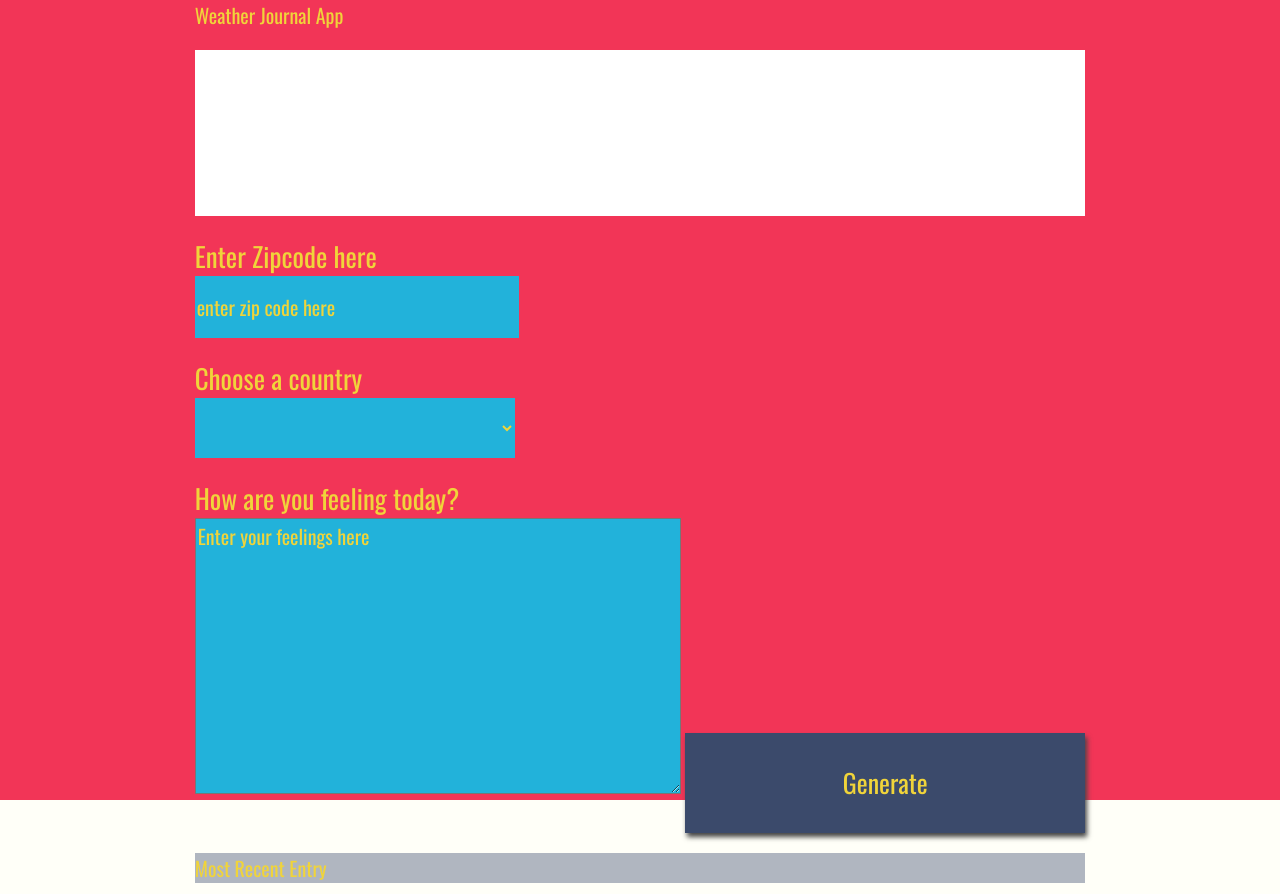
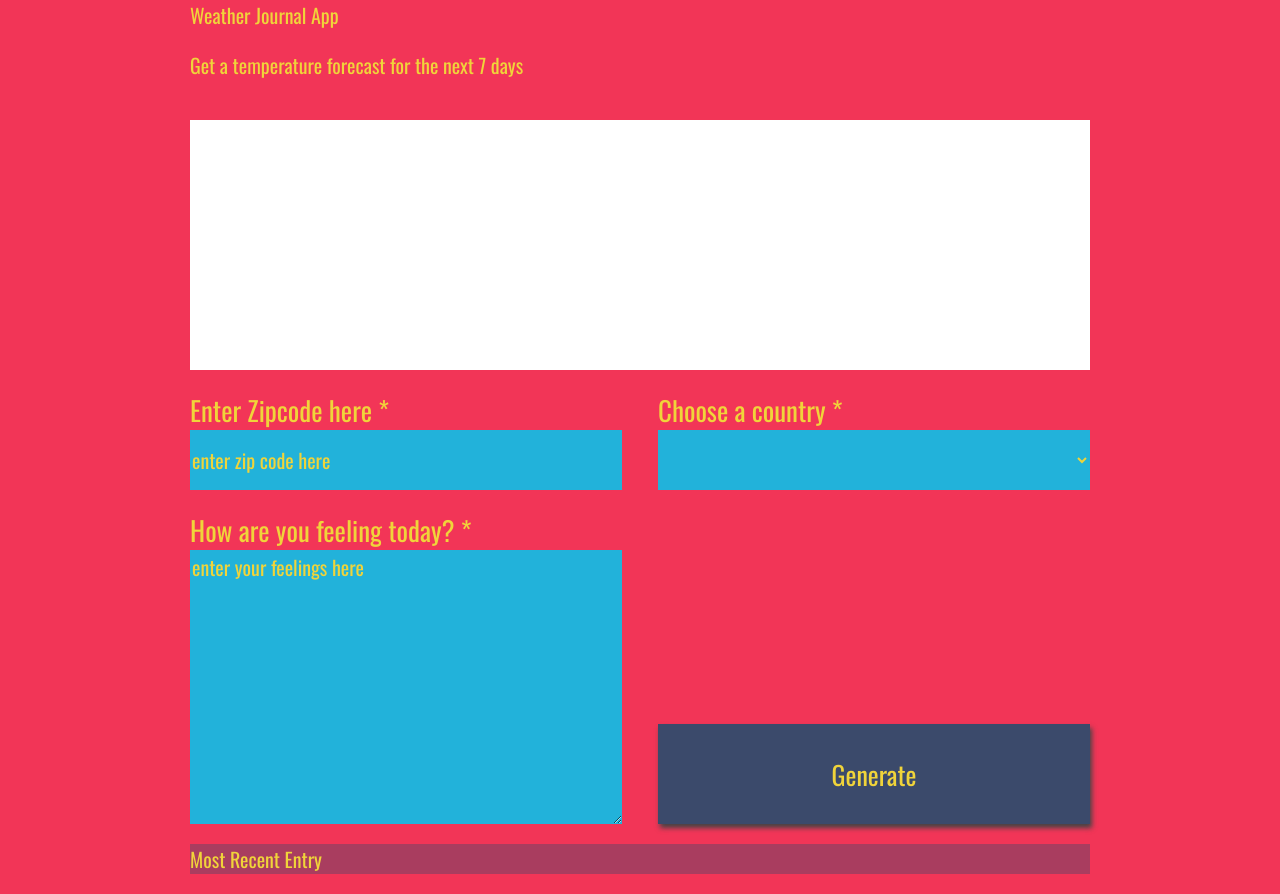
Before and after one commit to riorudo/weather-app, a website: page website/index.html in a window 1280 px wide. Drawn offline with nearby package versions, Linux system fonts and the light colour scheme; no server answers; a web font is replaced by a local one.

Commit message:
feat: add funtionality for weather forecast and improve layout.
Add chart.js for better presentation of weather data.
Fetch country codes from https://restcountries.eu and prefill country dropdown.
Prepare logic for saving last unique entries on server side.

```diff
--- a/website/app.js
+++ b/website/app.js
@@ -1,4 +1,7 @@
 /* Global Variables */
+const COUNTRY_CODES_URL = '/country-codes';
+const NEW_ENTRY_URL = '/new-entry';
+const RECENT_ENTRIES_URL = '/recent-entries';
 
 // Get weather data from server
 const getWeatherData = async (url = '') => {
@@ -16,6 +19,22 @@ const getWeatherData = async (url = '') => {
     }
 }
 
+const postEntry = async (url = '', data = {}) => {
+    const res = await fetch(url, {
+        method: 'POST',
+        credentials: 'same-origin',
+        headers: {
+            'Content-Type': 'application/json',
+        },
+        body: JSON.stringify(data), // body data type must match "Content-Type" header
+    });
+    try {
+        return await res.json();
+    } catch (e) {
+        console.log("error", e);
+    }
+}
+
 // Get country codes from server
 const getCountyCodes = async (url = '') => {
     const res = await fetch(url, {
@@ -28,7 +47,7 @@ const getCountyCodes = async (url = '') => {
     try {
         return await res.json();
     } catch (e) {
-        console.log(e);
+        console.log("error", e);
     }
 }
 
@@ -40,11 +59,28 @@ function getLocation() {
             getWeatherData(url)
                 .then((data) => {
                     drawChart(data);
+                    recentEntries().then((data) => console.log(data));
                 });
         });
     } else {
         const msgNoGeolocation = document.getElementById('msgNoGeolocation');
         msgNoGeolocation.innerHTML = "Geolocation is not supported by this browser.";
+    }
+}
+
+// Get recent entries form node server
+const recentEntries = async () => {
+    const res = await fetch(RECENT_ENTRIES_URL, {
+        method: 'GET',
+        credentials: 'same-origin',
+        headers: {
+            'Content-Type': 'application/json'
+        },
+    })
+    try {
+        return await res.json();
+    } catch (e) {
+        console.log("error", e);
     }
 }
 
@@ -60,7 +96,6 @@ function mapWeatherDataValues(days, key) {
             case ('dt'):
                 dataItem = moment.unix(day.dt).format("MM/DD/YYYY");
                 break;
-            case ('temp.day'):
             case ('temp.min'):
             case ('temp.max'):
                 dataItem = (key.split('.').reduce((p, c) => p && p[c] || null, day) - 273.15).toFixed(2);
@@ -75,7 +110,7 @@ function mapWeatherDataValues(days, key) {
 }
 
 function generateCountryCodeDropdownList(countryCodes) {
-    const dropdownElem = document.getElementById('country');
+    const dropdownElem = document.getElementById('countryCode');
     let templateElemStr = `<option value="">Choose a country</option>`;
     for (let i = 0; i < countryCodes.length; i++) {
         const newDropdownItem = `<option value="${countryCodes[i].alpha2Code}">${countryCodes[i].name}</option>`;
@@ -86,9 +121,10 @@ function generateCountryCodeDropdownList(countryCodes) {
 
 
 function drawChart(data) {
-    const ctx = document.getElementById('myChart').getContext('2d');
+    const canvas = document.getElementById("weatherChart");
+    canvas.style.backgroundColor = 'rgba(242, 53, 87, 0.1)';
+    const ctx = canvas.getContext('2d');
     const date = mapWeatherDataValues(data.list, 'dt');
-    const tempDay = mapWeatherDataValues(data.list, 'temp.day');
     const minTemp = mapWeatherDataValues(data.list, 'temp.min');
     const maxTemp = mapWeatherDataValues(data.list, 'temp.max');
     const chart = new Chart(ctx, {
@@ -99,20 +135,14 @@ function drawChart(data) {
             labels: date,
             datasets: [
                 {
-                    label: `day ℃`,
-                    borderColor: 'rgba(240, 215, 57)',
-                    fill: false,
-                    data: tempDay
-                },
-                {
                     label: 'min ℃',
-                    borderColor: 'rgba(34, 178, 218)',
+                    borderColor: 'rgb(34, 178, 218)',
                     fill: false,
                     data: minTemp
                 },
                 {
                     label: 'max ℃',
-                    borderColor: 'rgba(242, 53, 87)',
+                    borderColor: 'rgb(242, 53, 87)',
                     fill: false,
                     data: maxTemp
                 }
@@ -122,20 +152,36 @@ function drawChart(data) {
         options: {
             title: {
                 display: true,
-                text: `Temperature for the next 7 days in ${data.city.name}`
-            }
+                text: `Temperature in ${data.city.name}`
+            },
+            responsive: true,
+            maintainAspectRatio: false
         }
     });
 }
 
+function submitForm(ev) {
+    ev.preventDefault();
+    const elements = ev.target.elements;
+    let obj = {};
+    for (let item of elements) {
+        obj[item.name] = item.value;
+    }
+    postEntry(NEW_ENTRY_URL, obj)
+        .then((data) => {
+            if (!data) {
+                alert(`No data could be found for your current entries`);
+            }
+            drawChart(data);
+            recentEntries().then((data) => console.log(data));
+        });
+}
 
 setTimeout(() => {
-    const url = `/zip?zip=8046&countryCode=ch`
-    getWeatherData(url)
-        .then();
-    getCountyCodes('/country-codes')
+    getCountyCodes(COUNTRY_CODES_URL)
         .then((countryCodes) => {
             generateCountryCodeDropdownList(countryCodes);
         });
     getLocation();
+    document.getElementById('weatherForm').addEventListener('submit', submitForm)
 }, 0);
--- a/website/index.html
+++ b/website/index.html
@@ -3,38 +3,46 @@
 <head>
     <meta charset="UTF-8">
     <title>Weather Journal</title>
+    <meta content="width=device-width, initial-scale=1, maximum-scale=1" name="viewport"/>
     <link href="https://fonts.googleapis.com/css?family=Oswald:400,600,700|Ranga:400,700&display=swap" rel="stylesheet">
     <script src="https://cdn.jsdelivr.net/npm/chart.js@2.8.0"></script>
     <script src="https://cdnjs.cloudflare.com/ajax/libs/moment.js/2.25.1/moment.min.js"></script>
     <link rel="stylesheet" href="style.css">
 </head>
 <body>
-<div id="app">
-    <div class="box headline">
-        <div class="box headline">
+<section id="app">
+    <header class="box headline">
         Weather Journal App
-        </div>
         <div id="msgNoGeolocation"></div>
-    </div>
-    <div class="box weatherData" id="weatherData">
+        <p>Get a temperature forecast for the next 7 days</p>
+    </header>
+    <section class="box main">
+        <div class="weatherData" id="weatherData">
             <canvas id="weatherChart"></canvas>
         </div>
-    <div class="box zip">
-        <label for="zip">Enter Zipcode here</label>
-        <input type="text" id="zip" placeholder="enter zip code here">
+        <form id="weatherForm">
+            <div class="box margin-vertical location">
+                <div class="zip">
+                    <label for="zip">Enter Zipcode here *</label>
+                    <input type="text" id="zip" placeholder="enter zip code here" name="zip" required>
                 </div>
-    <div class="box country">
-        <label for="zip">Choose a country</label>
-        <select name="country" id="country">
+                <div class="countryCode">
+                    <label for="countryCode">Choose a country *</label>
+                    <select id="countryCode" name="countryCode" required>
                     </select>
                 </div>
-    <div class="box feel">
-        <label for="feelings">How are you feeling today?</label>
-        <textarea class="myInput" id="feelings" placeholder="Enter your feelings here" rows="9"
-                  cols="50"></textarea>
-        <button id="generate" type="submit">Generate</button>
             </div>
-    <div class="box entry">
+            <div class="box margin-vertical personalData">
+                <div class="feel">
+                    <label for="feelings">How are you feeling today? *</label>
+                    <textarea id="feelings" placeholder="enter your feelings here" rows="9" name="feelings"
+                              required></textarea>
+                </div>
+                <div class="submitBtn">
+                    <button id="generate" type="submit" name="submitButton">Generate</button>
+                </div>
+            </div>
+            <div class="box margin-vertical entry">
                 <div class="title">Most Recent Entry</div>
                 <div id="entryHolder">
                     <div id="date"></div>
@@ -42,7 +50,9 @@
                     <div id="content"></div>
                 </div>
             </div>
-</div>
+        </form>
+    </section>
+</section>
 <script src="app.js" type="text/javascript"></script>
 </body>
 </html>
--- a/website/style.css
+++ b/website/style.css
@@ -2,81 +2,35 @@ body{
     margin: 0;
     background: #fffff8;
     font-family: -apple-system, BlinkMacSystemFont, sans-serif;
-}
-
-#app{
-    display: grid;
-    /* grid-template-columns:  */
-    height:100vh;
     background: #f23557;
-    color: #f0d43a;
-    justify-content: center;
-    grid-gap: 1em;
-    font-size: 20px;
-    font-family: 'Oswald', sans-serif;
-}
-
-#entryHolder{
-
-}
-
-#date{
-
-}
-
-#temp{
-
-}
-
-#content{
-
-}
-
-.box{
-    box-sizing: border-box;
-}
-
-.entry{
-    background: rgba(59, 74, 107, .4);
-}
-
-.headline {
-
-}
-.title{
-
-}
-
-.weatherData {
-    padding: 5px;
-    background-color: white;
 }
 
 /*  Basic Styling To Override Default For Basic HTML Elements */
 label{
+    box-sizing: border-box;
     display:block;
     font-size: 27px;
 }
 
-input, select{
+input, select, button,textarea {
+    box-sizing: border-box;
     display:block;
-    height: 60px;
-    width: 320px;
     background:#22b2da;
     color: #f0d43a;
+    width: 100%;
     font-size: 20px;
     font-family: 'Oswald', sans-serif;
     border: none;
 }
 
+input, select{
+    height: 60px;
+}
+
 button{
-    width: 400px;
     height: 100px;
     background: #3b4a6b;
-    color: #f0d43a;
     font-size: 26px;
-    font-family: 'Oswald', sans-serif;
-    border: none;
     box-shadow: 2px 4px 5px #444;
 }
 
@@ -84,12 +38,7 @@ h1{
     font-size: 36px;
 }
 
-textarea{
-    background:#22b2da;
-    color: #f0d43a;
-    font-size: 20px;
-    font-family: 'Oswald', sans-serif;
-}
+
 /* Reset style for HTML element on active to have no border*/
 input:focus,
 select:focus,
@@ -112,3 +61,82 @@ button:focus {
     color: #f0d43a;
     font-family: 'Oswald', sans-serif;
 }
+
+/* Custom app styling*/
+#app{
+    padding: 0 5px;
+    display: grid;
+    grid-template-areas: "hd" "main";
+    color: #f0d43a;
+    grid-gap: 1em;
+    font-size: 20px;
+    font-family: 'Oswald', sans-serif;
+}
+
+.box{
+    box-sizing: border-box;
+}
+
+.headline {
+    grid-area: hd;
+}
+
+.main {
+    grid-area: main;
+}
+
+.weatherData {
+    position: relative;
+    min-height: 250px;
+    width: 98vw;
+    background-color: white;
+}
+
+.location {
+    display: flex;
+    flex-direction: column;
+}
+
+.personalData {
+    display: flex;
+    flex-direction: column;
+}
+
+.entry{
+    background: rgba(59, 74, 107, 0.4);
+}
+
+.margin-vertical {
+    margin: 20px 0;
+}
+
+@media (min-width: 600px) {
+    .location {
+        flex-direction: row;
+        justify-content: space-between;
+        align-items: flex-end;
+    }
+
+    .personalData {
+        flex-direction: row;
+        justify-content: space-between;
+        align-items: flex-end;
+    }
+
+    .zip, .countryCode, .feel, .submitBtn {
+        width: 48%;
+    }
+
+}
+
+@media (min-width: 900px) {
+    #app{
+        grid-template-columns: auto 900px auto;
+        grid-template-areas: "lb hd rb" "lb main rb";
+        justify-content: center;
+    }
+
+    .weatherData {
+        width: 900px;
+    }
+}
```
Also changed, not shown: server.js (+40 -15 lines). Lines whose indentation alone changed are shown as unchanged.
